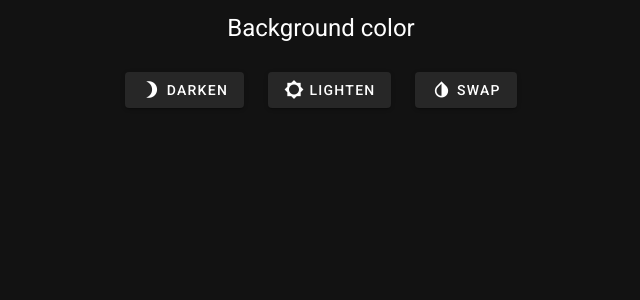
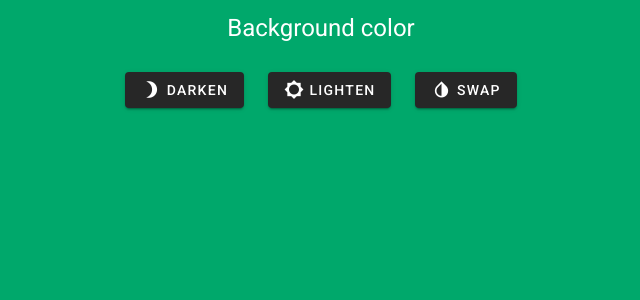
Before and after one commit to loomchild/change-vuetify-background-color, a Nuxt app: page / in a window 1280 px wide. Shown: the top 300 px of the page, without its empty margins (319-959 px from the left). Built offline with nearby package versions, Linux system fonts and the light colour scheme.

Commit message:
fallbacks in layout

```diff
--- a/layouts/default.vue
+++ b/layouts/default.vue
@@ -12,4 +12,9 @@ export default {
 </script>
 
 <style scoped>
-</style>
+.theme--dark.v-application {
+  background-color: var(--v-background-base, #121212) !important;
+}
+.theme--light.v-application {
+  background-color: var(--v-background-base, white) !important;
+}</style>
```
